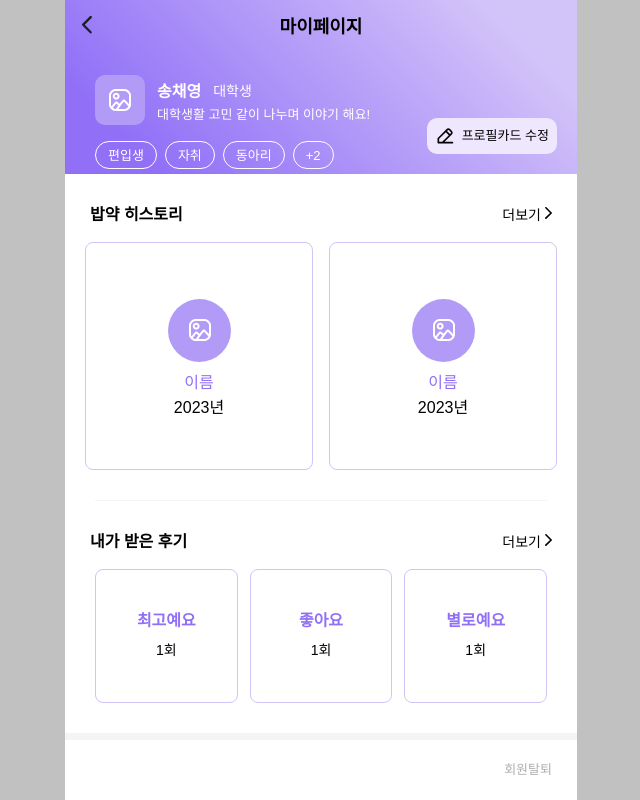
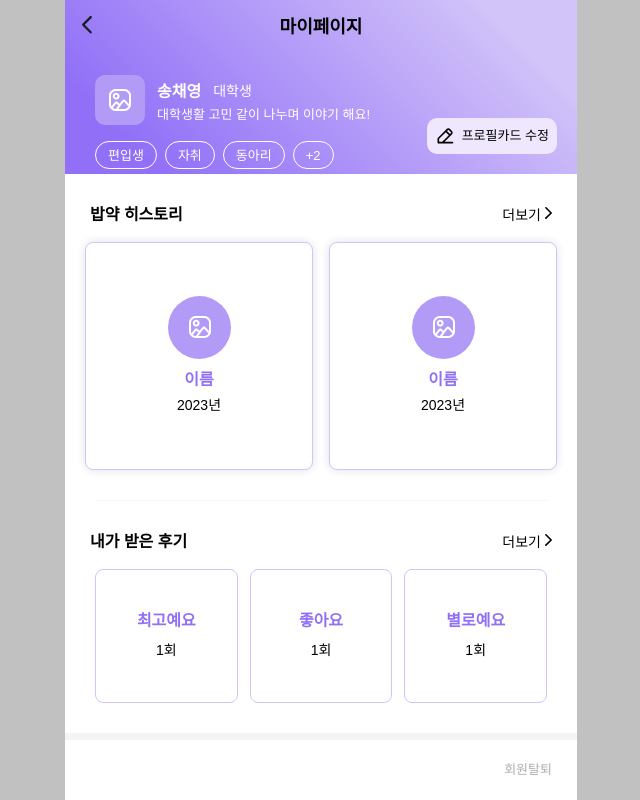
Before and after one commit to swyp3-babpool/babpool-frontend, a React (Vite) app: page /mypage in a window 1280 px wide. Shown: the whole page, without its empty margins (319-959 px from the left). Built offline with nearby package versions, Linux system fonts and the light colour scheme; no server answers; a web font is replaced by a local one.

Commit message:
fix: fix ui for history page

```diff
--- a/src/components/notification/NotificationCard.tsx
+++ b/src/components/notification/NotificationCard.tsx
@@ -3,7 +3,6 @@ import { colors } from '@/assets/styles/theme';
 import Txt from '../common/text';
 import ProfileDefaultIcon from '@/assets/icons/ic_profile_default.png';
 import ProfileDefaultPurpleIcon from '@/assets/icons/ic_profile_default_purple.png';
-import exp from 'constants';
 
 type NotificaionCardProps = {
     image?: string;
@@ -24,7 +23,7 @@ export default function NotificationCard({
         if (image) {
             return <Image src={image} />;
         }
-        if (type === 'accept' || type === 'complete') {
+        if (type !== 'waiting') {
             return (
                 <ImageDefault color="purple">
                     <ImageIcon src={ProfileDefaultIcon} />
@@ -40,43 +39,63 @@ export default function NotificationCard({
     };
 
     const renderBackground = () => {
-        if (type === 'accept' || type === 'complete') {
+        if (type !== 'waiting') {
             return colors.white;
         } else {
             return colors.purple_light_30;
         }
     };
 
-    const renderFontColor = () => {
-        if (type !== 'accept' && type !== 'complete') {
-            return colors.white;
+    const renderContent = () => {
+        if (type === 'waiting') {
+            return (
+                <Txt variant="caption1" color={colors.white}>
+                    {content}
+                </Txt>
+            );
+        } else if (type === 'reject') {
+            return (
+                <Txt
+                    style={{ borderRadius: 8, backgroundColor: colors.white_10, padding: 6 }}
+                    variant="caption1"
+                    color={colors.purple_light_30}
+                >
+                    {content}
+                </Txt>
+            );
+        } else {
+            return (
+                <Txt variant="caption1" color={colors.black}>
+                    {content}
+                </Txt>
+            );
         }
     };
 
     return (
-        <Container background={renderBackground()} onClick={onClick}>
+        <Container
+            background={renderBackground()}
+            onClick={onClick}
+            disabled={onClick ? false : true}
+            cursor={onClick ? 'pointer' : 'default'}
+        >
             <SubContainer>
                 {renderImage()}
                 <InfoContainer>
                     <Txt
-                        variant="body"
-                        color={renderFontColor() ? renderFontColor() : colors.purple_light_40}
+                        variant="button"
+                        color={type === 'waiting' ? colors.white : colors.purple_light_40}
                     >
                         {name}
                     </Txt>
-                    <Txt
-                        variant="body"
-                        color={renderFontColor() ? renderFontColor() : colors.black}
-                    >
-                        {content}
-                    </Txt>
+                    {renderContent()}
                 </InfoContainer>
             </SubContainer>
         </Container>
     );
 }
 
-export const Container = styled.div<{ background: string }>`
+export const Container = styled.button<{ background: string; cursor: string }>`
     min-width: 0;
     width: 100%;
     aspect-ratio: 1 / 1;
@@ -86,13 +105,14 @@ export const Container = styled.div<{ background: string }>`
     display: flex;
     align-items: center;
     justify-content: center;
+    box-shadow: 0px 0px 10px 0px rgba(0, 0, 0, 0.12);
+    cursor: ${(props) => props.cursor};
 `;
 
 export const SubContainer = styled.div`
     width: 100%;
     display: flex;
     flex-direction: column;
-    padding: 25px 48px 20px;
     align-items: center;
     justify-content: center;
     gap: 10px;
```
